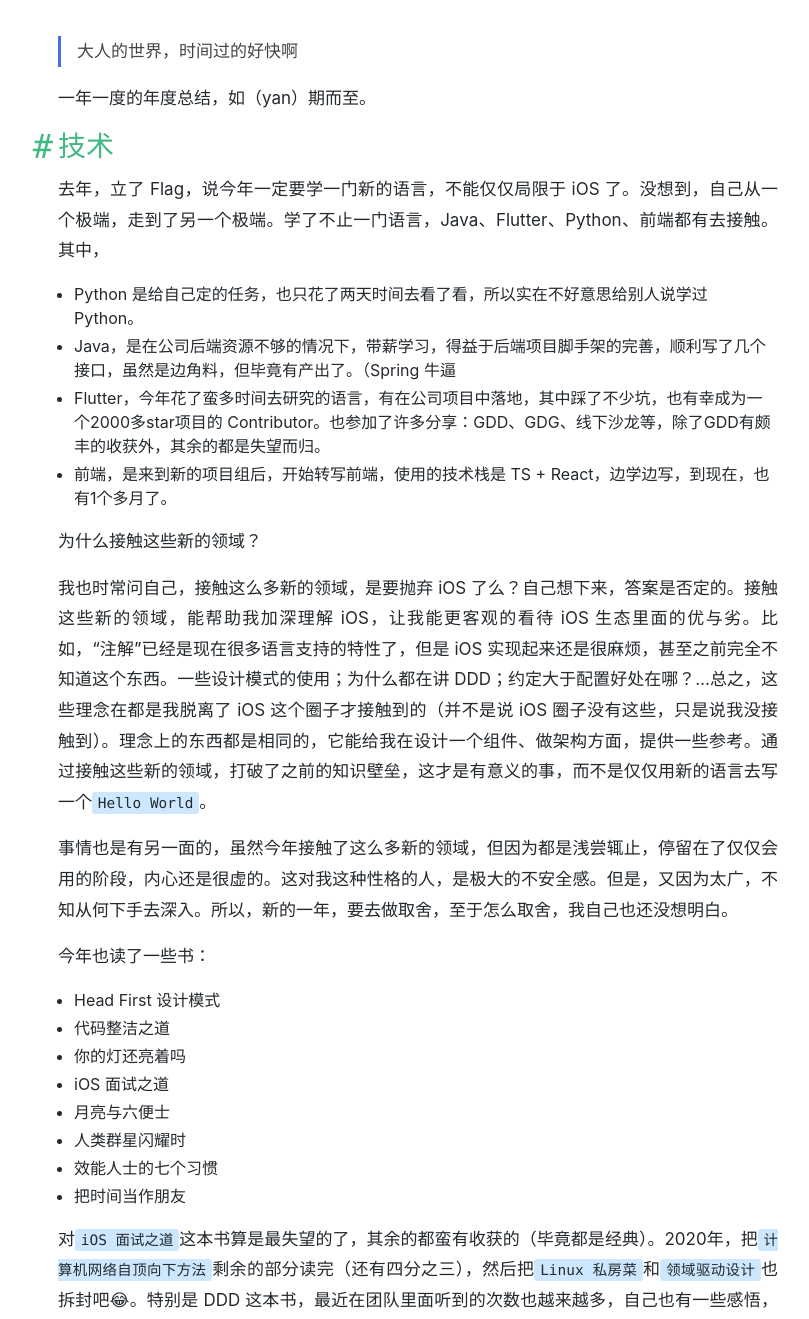
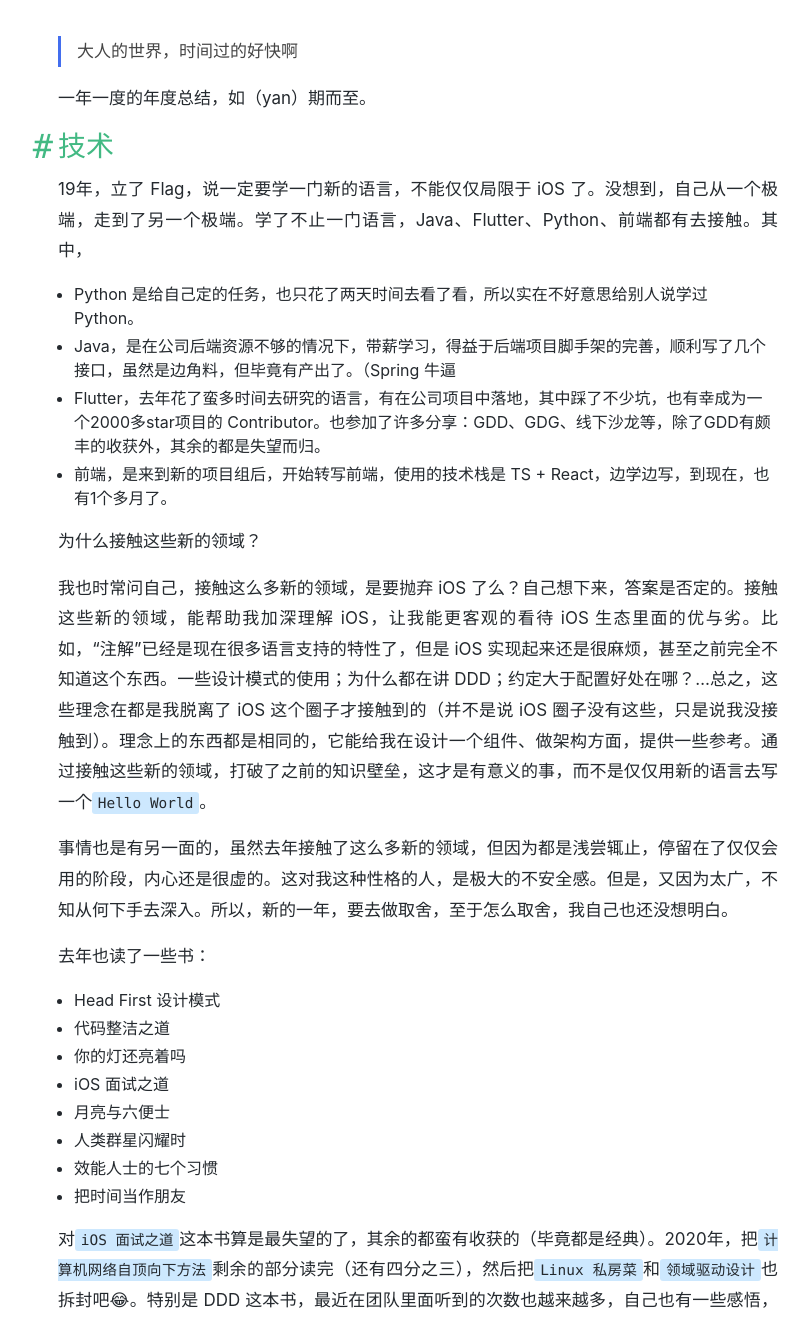
Before and after one commit to liaoyuanng/liaoyuanng.github.io, a Jekyll site: the page built from _posts/2020-01-01-2019summary.md, in a window 1280 px wide and 1400 px high, scrolled down 383 px, cut to the strip 81-1400 px from the top of the window. Shown: the whole strip, without its empty margins (222-1031 px from the left). Built offline with Jekyll 4.4.1, drawn with Linux system fonts in a browser that asks for light colours; nearby versions of some CDN libraries; a style sheet for code colours, icons or effects is not loaded; some of the changed text lies outside the part shown.

Commit message:
happy new year again

```diff
--- a/_posts/2020-01-01-2019summary.md
+++ b/_posts/2020-01-01-2019summary.md
@@ -13,20 +13,20 @@ cover: 'https://leo-1253441258.cos.ap-shanghai.myqcloud.com/blog/2019.jpg'
 
 ## 技术
 
-去年，立了 Flag，说今年一定要学一门新的语言，不能仅仅局限于 iOS 了。没想到，自己从一个极端，走到了另一个极端。学了不止一门语言，Java、Flutter、Python、前端都有去接触。其中，
+19年，立了 Flag，说一定要学一门新的语言，不能仅仅局限于 iOS 了。没想到，自己从一个极端，走到了另一个极端。学了不止一门语言，Java、Flutter、Python、前端都有去接触。其中，
 
 * Python 是给自己定的任务，也只花了两天时间去看了看，所以实在不好意思给别人说学过 Python。
 * Java，是在公司后端资源不够的情况下，带薪学习，得益于后端项目脚手架的完善，顺利写了几个接口，虽然是边角料，但毕竟有产出了。（Spring 牛逼
-* Flutter，今年花了蛮多时间去研究的语言，有在公司项目中落地，其中踩了不少坑，也有幸成为一个2000多star项目的 Contributor。也参加了许多分享：GDD、GDG、线下沙龙等，除了GDD有颇丰的收获外，其余的都是失望而归。
+* Flutter，去年花了蛮多时间去研究的语言，有在公司项目中落地，其中踩了不少坑，也有幸成为一个2000多star项目的 Contributor。也参加了许多分享：GDD、GDG、线下沙龙等，除了GDD有颇丰的收获外，其余的都是失望而归。
 * 前端，是来到新的项目组后，开始转写前端，使用的技术栈是 TS + React，边学边写，到现在，也有1个多月了。
 
 为什么接触这些新的领域？
 
 我也时常问自己，接触这么多新的领域，是要抛弃 iOS 了么？自己想下来，答案是否定的。接触这些新的领域，能帮助我加深理解 iOS，让我能更客观的看待 iOS 生态里面的优与劣。比如，“注解”已经是现在很多语言支持的特性了，但是 iOS 实现起来还是很麻烦，甚至之前完全不知道这个东西。一些设计模式的使用；为什么都在讲 DDD；约定大于配置好处在哪？...总之，这些理念在都是我脱离了 iOS 这个圈子才接触到的（并不是说 iOS 圈子没有这些，只是说我没接触到）。理念上的东西都是相同的，它能给我在设计一个组件、做架构方面，提供一些参考。通过接触这些新的领域，打破了之前的知识壁垒，这才是有意义的事，而不是仅仅用新的语言去写一个`Hello World`。
 
-事情也是有另一面的，虽然今年接触了这么多新的领域，但因为都是浅尝辄止，停留在了仅仅会用的阶段，内心还是很虚的。这对我这种性格的人，是极大的不安全感。但是，又因为太广，不知从何下手去深入。所以，新的一年，要去做取舍，至于怎么取舍，我自己也还没想明白。
+事情也是有另一面的，虽然去年接触了这么多新的领域，但因为都是浅尝辄止，停留在了仅仅会用的阶段，内心还是很虚的。这对我这种性格的人，是极大的不安全感。但是，又因为太广，不知从何下手去深入。所以，新的一年，要去做取舍，至于怎么取舍，我自己也还没想明白。
 
-今年也读了一些书：
+去年也读了一些书：
 
 * Head First 设计模式
 * 代码整洁之道
@@ -39,7 +39,7 @@ cover: 'https://leo-1253441258.cos.ap-shanghai.myqcloud.com/blog/2019.jpg'
 
 对`iOS 面试之道`这本书算是最失望的了，其余的都蛮有收获的（毕竟都是经典）。2020年，把`计算机网络自顶向下方法`剩余的部分读完（还有四分之三），然后把`Linux 私房菜`和`领域驱动设计`也拆封吧😂。特别是 DDD 这本书，最近在团队里面听到的次数也越来越多，自己也有一些感悟，希望能去更深入一点了解。
 
-今年参加了许多线下的活动，最大的是GDD，也是收获最多的。
+去年参加了许多线下的活动，最大的是GDD，也是收获最多的。
 
 ![GDD](https://leo-1253441258.cos.ap-shanghai.myqcloud.com/blog/541577870432_.pic.jpg)
 
@@ -47,13 +47,13 @@ cover: 'https://leo-1253441258.cos.ap-shanghai.myqcloud.com/blog/2019.jpg'
 
 ![GDG](https://leo-1253441258.cos.ap-shanghai.myqcloud.com/blog/441577868297_.pic.jpg)
 
-今年终于把专升本的事情搞定了，所以2020年会空出来蛮多的时间，看看自己能怎么去利用了。
+去年终于把专升本的事情搞定了，所以2020年会空出来蛮多的时间，看看自己能怎么去利用了。
 
 ### 一些不好的地方
 
-今年已经刻意（使用工具和调整作息）让自己去做一些产出了，但是最后大都是仅仅开了个头，没了下文（果然是狮子座）。看着 notion 里`欠下的债`越来越多，自己竟然有一丝麻木了，莫非已经闲鱼化了吗？！关于这个读完书，或者研究完某一个东西，要不要刻意输出的问题，在一次内部分享中问了一个大佬。大佬个人的经验是没有去刻意去做。但是我内心还是比较在意，要不然总觉得是白读/白做了，不知道这种心态对不对。
+去年已经刻意（使用工具和调整作息）让自己去做一些产出了，但是最后大都是仅仅开了个头，没了下文（果然是狮子座）。看着 notion 里`欠下的债`越来越多，自己竟然有一丝麻木了，莫非已经闲鱼化了吗？！关于这个读完书，或者研究完某一个东西，要不要刻意输出的问题，在一次内部分享中问了一个大佬。大佬个人的经验是没有去刻意去做。但是我内心还是比较在意，要不然总觉得是白读/白做了，不知道这种心态对不对。
 
-今年没有对 iOS 投入过多的精力了。一来是公司这块的业务越来越少，二来是自己把注意力都集中在了广度上面了。有段时间，公司也开展了`一专多能`技能培训，主要就是给客户端同学（因为这段时间客户端同学真的很闲）。培训下来，`多能`不知道做到没，倒觉得`一专`没了。。。
+去年没有对 iOS 投入过多的精力了。一来是公司这块的业务越来越少，二来是自己把注意力都集中在了广度上面了。有段时间，公司也开展了`一专多能`技能培训，主要就是给客户端同学（因为这段时间客户端同学真的很闲）。培训下来，`多能`不知道做到没，倒觉得`一专`没了。。。
 
 ### 2020 的 Flag
 
@@ -73,7 +73,7 @@ cover: 'https://leo-1253441258.cos.ap-shanghai.myqcloud.com/blog/2019.jpg'
 
 ### 为妹妹高考助力
 
-今年暑假，妹妹正式步入高三，明年的暑假，妹妹就要参加高考了。深知眼界对一个人的影响，也是为了兑现我的承诺。在我的执着下，一家人终于能在上海团聚。之前父母因为怕花钱，一直不愿意来，但是这次我找了一个他们不能拒绝的借口。我也请了两天假，和周末一起，一共四天。
+去年暑假，妹妹正式步入高三，明年的暑假，妹妹就要参加高考了。深知眼界对一个人的影响，也是为了兑现我的承诺。在我的执着下，一家人终于能在上海团聚。之前父母因为怕花钱，一直不愿意来，但是这次我找了一个他们不能拒绝的借口。我也请了两天假，和周末一起，一共四天。
 
 第一天，标准的路线：人广 -> 南东步行街 -> 外滩 -> 陆家嘴 -> 豫园。然后一起去登了金茂大厦（很惭愧的是，本意是去中心大厦118的，我却买错票了），俯瞰了上海外滩夜景。吃完晚饭，已经很晚了，豫园就放弃了。
 
@@ -91,7 +91,7 @@ cover: 'https://leo-1253441258.cos.ap-shanghai.myqcloud.com/blog/2019.jpg'
 
 ### 杭州圆梦，感谢杰伦
 
-今年，终于抢到了杰伦的门票，实现了去年的一个Flag。
+去年，终于抢到了杰伦的门票，实现了去年的一个Flag。
 
 杭州之旅，打卡了晓书馆
 
@@ -121,7 +121,7 @@ cover: 'https://leo-1253441258.cos.ap-shanghai.myqcloud.com/blog/2019.jpg'
 
 ### 你好长沙
 
-今年的年度旅游，我选择去了长沙。在橘子洲头，看万山红遍，忆峥嵘岁月。在湖南大学，看岳麓书院，感受书院八景(每到这个时候，就觉得自己读书太少，只能我靠行天下)。
+去年的年度旅游，我选择去了长沙。在橘子洲头，看万山红遍，忆峥嵘岁月。在湖南大学，看岳麓书院，感受书院八景(每到这个时候，就觉得自己读书太少，只能我靠行天下)。
 
 吃了臭豆腐，才发现，全国随处可见的“正宗长沙臭豆腐”都是最不正宗的，建议广告法把“正宗”也列入禁用词。喝了网红奶茶“茶颜悦色”，羡慕长沙人民，有好喝且便宜的奶茶。吃了文和友小龙虾，感叹为了还原街边的感觉，店家竟然把各种电线杆广告也贴出来了，细节。
 
@@ -129,9 +129,9 @@ cover: 'https://leo-1253441258.cos.ap-shanghai.myqcloud.com/blog/2019.jpg'
 
 ### 日常
 
-去年，立了个 Flag，今年要好好健身，算是实现了。虽然中间各种原因断过，但整体看来，还是坚持下来了。自己也感受到了变化，尤其是精神上的。2020 年，希望继续保持下去（估计悬了）。
+去年，立了个 Flag，要好好健身，算是实现了。虽然中间各种原因断过，但整体看来，还是坚持下来了。自己也感受到了变化，尤其是精神上的。2020 年，希望继续保持下去（估计悬了）。
 
-今年经历了人生第一次胃镜，那种感觉再也不想有第二次。健康最重要！
+去年经历了人生第一次胃镜，那种感觉再也不想有第二次。健康最重要！
 
 还有一些日常[碎碎念](https://www.notion.so/7bd2ceb734a448aba9d7340ca0f440ed?v=4b461f33d8f84368b496e2ff88bc1705)，不再翻旧帐了。
 
```
